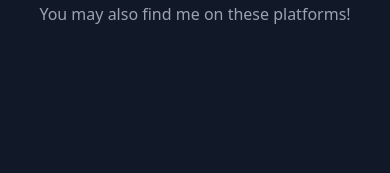
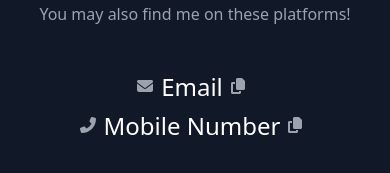
Before and after one commit to fshah21/upwork01, a React (Create React App) app: page / in a window 390 px wide. Shown: the part 8867-9040 px from the top of the page. Before the commit the page ends 8982 px from the top, so only its background shows below. Built offline with nearby package versions, Linux system fonts and the light colour scheme; no server answers.

Commit message:
Email and mobile number copying

```diff
--- a/package.json
+++ b/package.json
@@ -6,6 +6,9 @@
     "@contentful/rich-text-html-renderer": "^16.3.0",
     "@contentful/rich-text-react-renderer": "^15.19.0",
     "@craco/craco": "^5.9.0",
+    "@fortawesome/fontawesome-svg-core": "^6.4.2",
+    "@fortawesome/free-solid-svg-icons": "^6.4.2",
+    "@fortawesome/react-fontawesome": "^0.2.0",
     "@heroicons/react": "^1.0.1",
     "axios": "^1.6.2",
     "contentful": "^10.6.10",
--- a/src/components/Contact.js
+++ b/src/components/Contact.js
@@ -1,6 +1,21 @@
-import React from "react";
+import React, { useState, useEffect } from 'react';
+import { FontAwesomeIcon } from '@fortawesome/react-fontawesome';
+import { faEnvelope, faPhoneAlt, faCopy } from '@fortawesome/free-solid-svg-icons';
 
 export default function Contact() {
+  const [email, setEmail] = useState('nehaalprsd@gmail.com');
+  const [mobile, setMobile] = useState('+64-21-026-52830');
+
+  const copyToClipboard = (text) => {
+    const textField = document.createElement('textarea');
+    textField.innerText = text;
+    document.body.appendChild(textField);
+    textField.select();
+    document.execCommand('copy');
+    document.body.removeChild(textField);
+    alert('Copied to clipboard!');
+  };
+
   return (
     <section id="contact">
       <div className="container mx-auto flex flex-col items-center">
@@ -13,9 +28,28 @@ export default function Contact() {
             What's next? Feel free to reach out to me if you're looking for a developer, have a query,
             or simply want to connect.
           </p>
-          <p className="text-base leading-relaxed xl:w-2/4 lg:w-2/4 md:w-2/4 mx-auto text-center mb-20">
+          <p className="text-base leading-relaxed xl:w-2/4 lg:w-2/4 md:w-2/4 mx-auto text-center mb-10">
             You may also find me on these platforms!
           </p>
+          <div className='flex items-center justify-center'>
+            <button className="mr-2" onClick={() => copyToClipboard(email)}>
+              <FontAwesomeIcon icon={faEnvelope} />
+            </button>
+            <p className="text-white text-2xl mr-2 leading-relaxed text-center">Email</p>
+            <button className="mr-2"  onClick={() => copyToClipboard(email)}>
+              <FontAwesomeIcon icon={faCopy} />
+            </button>
+          </div>
+          <div className='flex items-center justify-center mb-20'>
+            <button className="mr-2" onClick={() => copyToClipboard(mobile)}>
+              <FontAwesomeIcon icon={faPhoneAlt} />
+            </button>
+            <p className="text-white text-2xl mr-2 leading-relaxed text-center">Mobile Number</p>
+            <button className="mr-2"  onClick={() => copyToClipboard(mobile)}>
+              <FontAwesomeIcon icon={faCopy} />
+            </button>
+          </div>
+
         </div>
     </section>
   );
```
Also changed, not shown: 19 other files (tests, documents, lock files or other folders).
